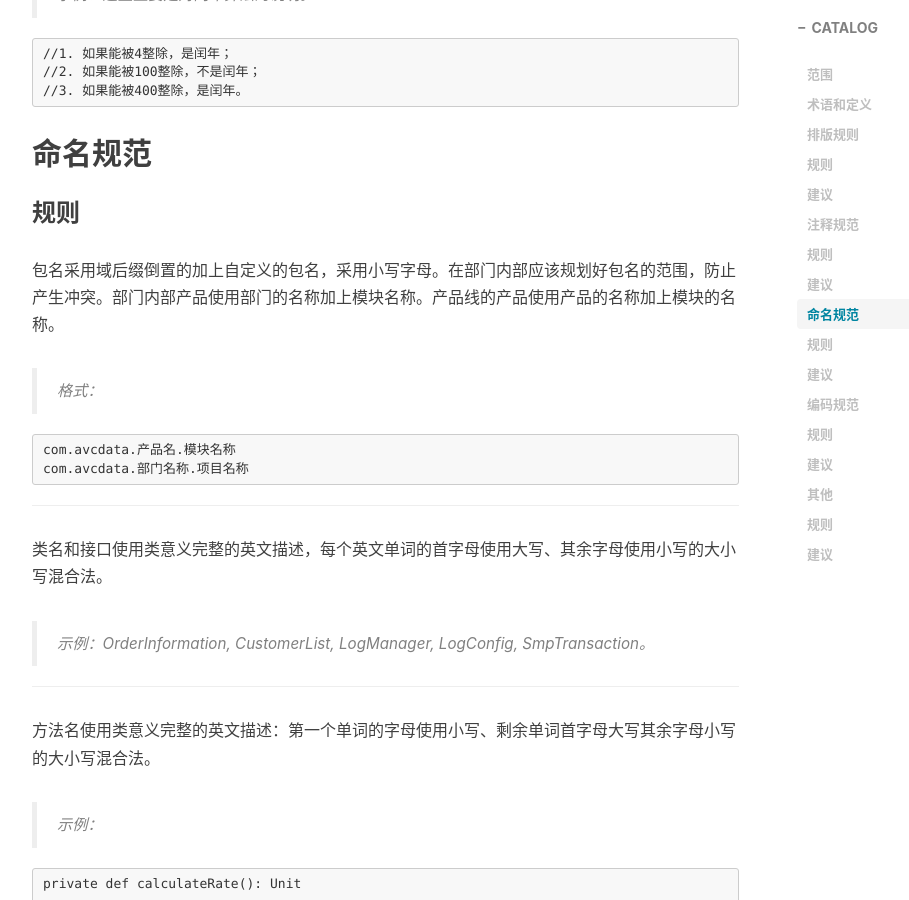
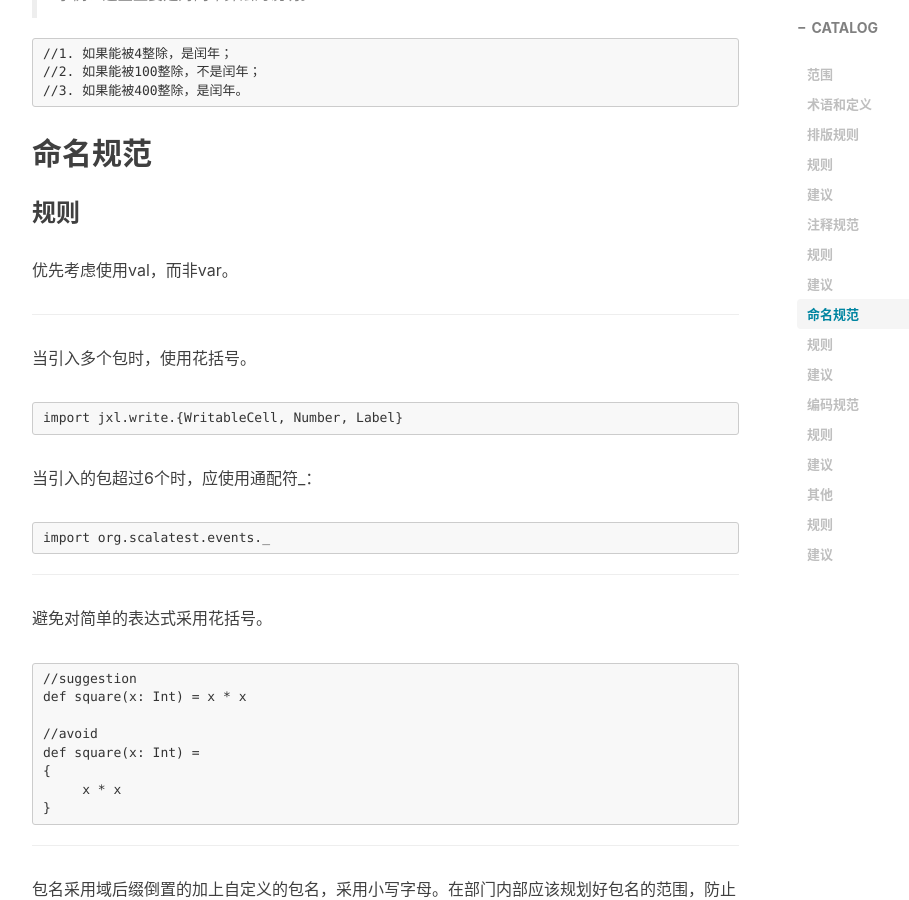
Before and after one commit to shoppingwang/shoppingwang.github.io, a Jekyll site: the page built from _posts/2016-07-21-spark-code-specification.markdown, in a window 1280 px wide and 900 px high, scrolled down 13891 px. Shown: the whole window, without its empty margins (233-1142 px from the left). Built offline with Jekyll 4.4.1, drawn with Linux system fonts in a browser that asks for light colours; nearby versions of some CDN libraries; comment, search, counter and statistics services are not loaded; some of the changed text lies outside the part shown.

Commit message:
增加编码规范

````diff
--- a/_posts/2016-07-21-spark-code-specification.markdown
+++ b/_posts/2016-07-21-spark-code-specification.markdown
@@ -564,7 +564,36 @@ if (...)
 ## 命名规范
 
 ### 规则
+优先考虑使用val，而非var。
 
+----
+当引入多个包时，使用花括号。
+
+```
+import jxl.write.{WritableCell, Number, Label}
+```
+
+当引入的包超过6个时，应使用通配符_：
+
+```
+import org.scalatest.events._
+```
+
+----
+避免对简单的表达式采用花括号。
+
+```
+//suggestion
+def square(x: Int) = x * x
+
+//avoid
+def square(x: Int) =
+{
+     x * x
+}
+```
+
+----
 包名采用域后缀倒置的加上自定义的包名，采用小写字母。在部门内部应该规划好包名的范围，防止产生冲突。部门内部产品使用部门的名称加上模块名称。产品线的产品使用产品的名称加上模块的名称。
 
 > 格式：
@@ -757,6 +786,10 @@ if (state == TRUNK_IDLE)
 
 > 说明：代码发布的时候可以统一关闭调试代码，定位问题的时候又可以打开开关。
 
+----
+定义隐式类时，应该将构造函数的参数声明为val。
+
+
 ### 建议
 
 记录异常不要保存exception.getMessage()，而要记录exception.toString()。
@@ -798,6 +831,7 @@ rect.width = 5
 
 > 说明：高技巧语句不等于高效率的程序，实际上程序的效率关键在于算法。
 
+
 ## 其他
 
 ### 规则
@@ -811,7 +845,7 @@ rect.width = 5
 - 不要定义不会被用到的局部变量、类私有属性、类私有方法和方法参数。
 - 不要使用System.getenv()方法。
 - 不要硬编码‘\n’和‘\r’作为换行符号。
-- 避免不必要的instanceof比较运算和类造型运算。
+- 避免不必要的isInstanceOf比较运算和类造型运算，使用模式匹配。
 - 在finalize()方法中一定要调用super.finalize()方法。
 - 在finalize()方法中的finally中调用super.finalize()方法。
 - 进行字符转换的时候应该尽可能的较少临时变量。
````
